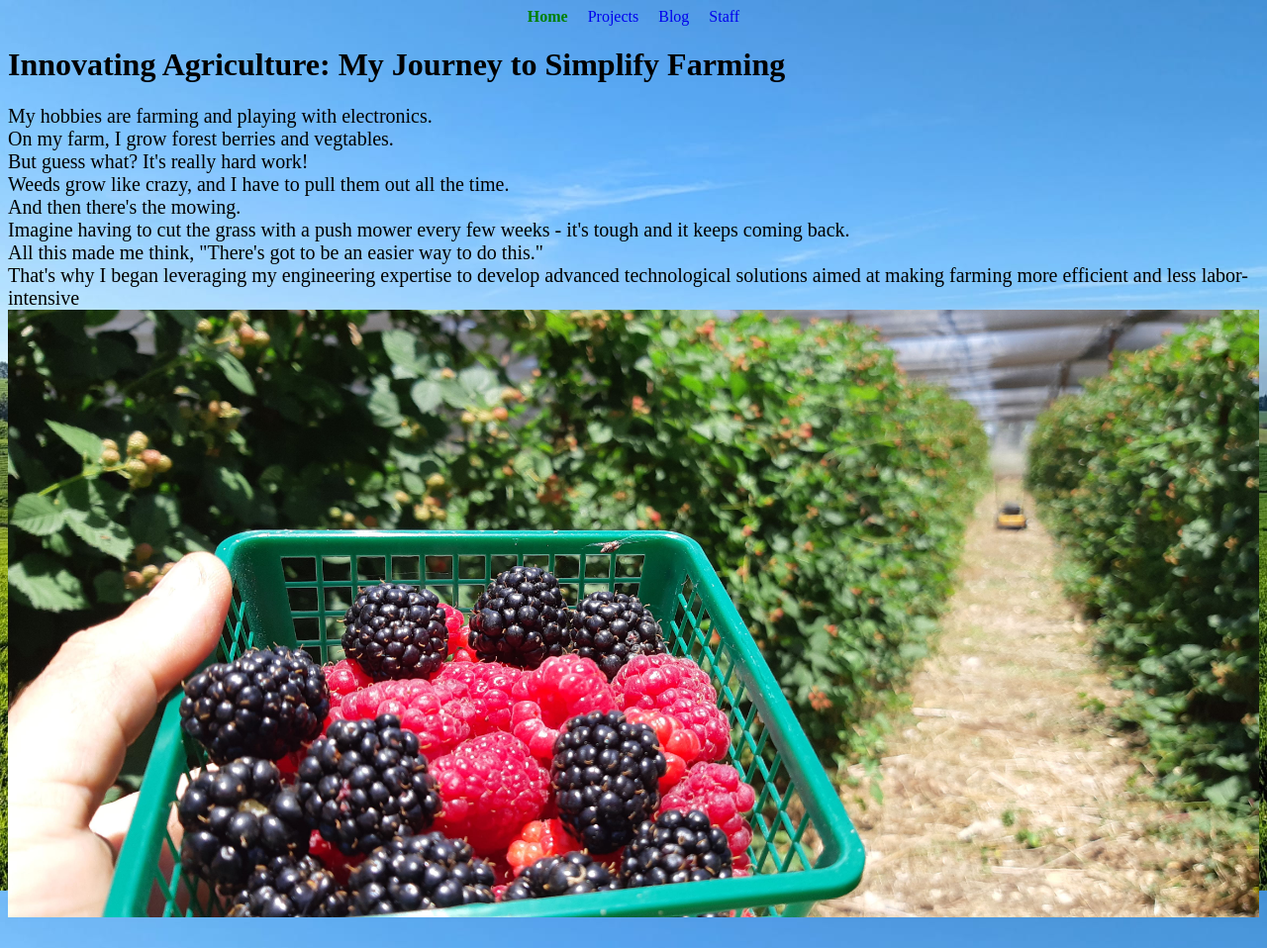
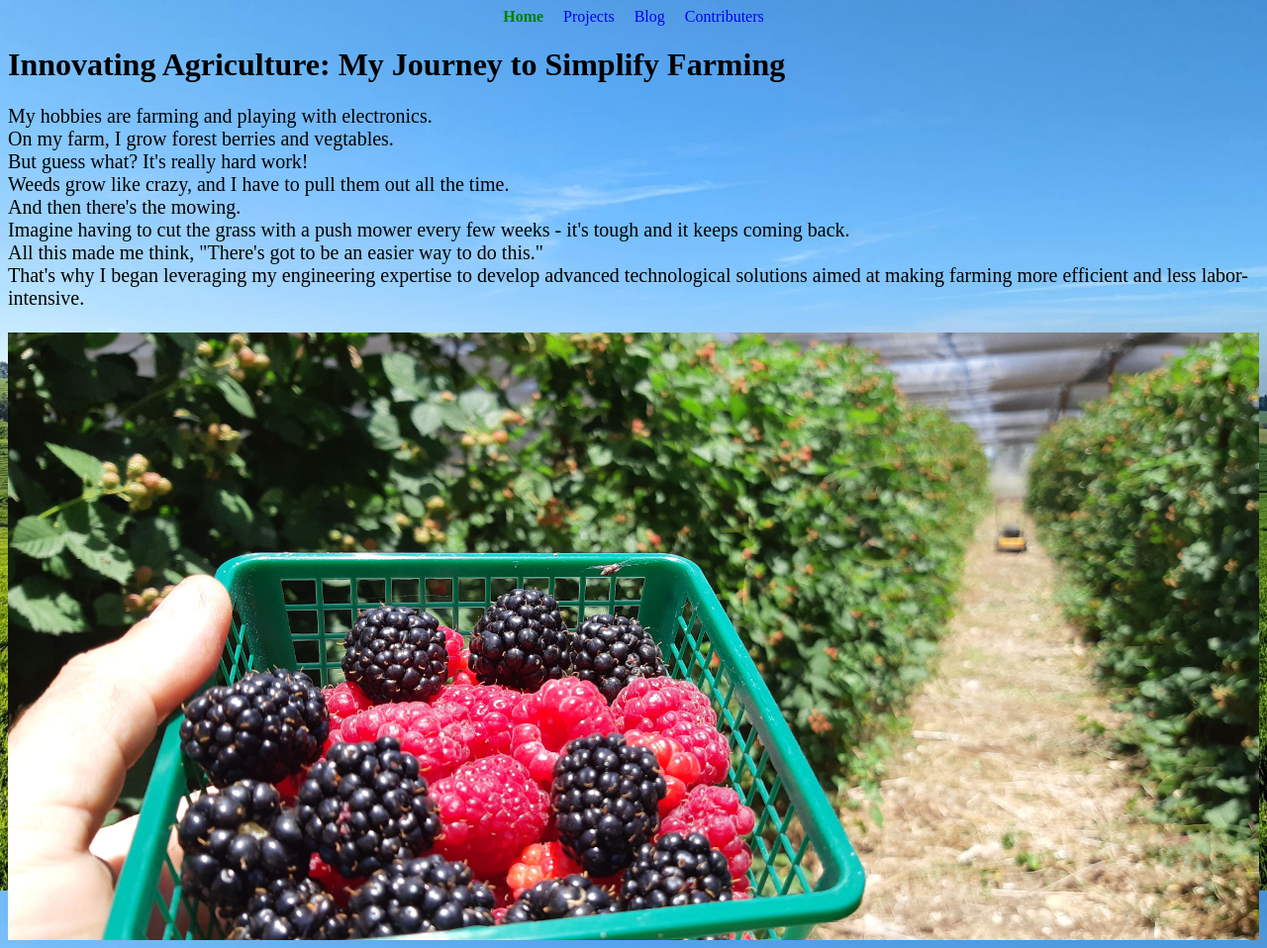
Before and after one commit to rgabbai/rgabbai.github.io, a Jekyll site: the page built from index.html, in a window 1280 px wide. Shown: the whole page at 99% size. Built offline with Jekyll 4.4.1, drawn with Linux system fonts in a browser that asks for light colours.

Commit message:
adding more content

```diff
--- a/_data/navigation.yml
+++ b/_data/navigation.yml
@@ -4,5 +4,5 @@
   link: /projects.html
 - name: Blog
   link: /blog.html
-- name: Staff
+- name: Contributers
   link: /staff.html
--- a/_sass/main.scss
+++ b/_sass/main.scss
@@ -60,6 +60,13 @@
     display: block;
     //float: left; /* Floats the image to the right */
     margin-left: 20px; /* Adds some space between the text and the image */
+    width: 150px; /* Or your desired width */
+    height: auto; /* Maintains aspect ratio */
+  }
+  .left-image-medium {
+    display: block;
+    //float: left; /* Floats the image to the right */
+    margin-left: 20px; /* Adds some space between the text and the image */
     width: 350px; /* Or your desired width */
     height: auto; /* Maintains aspect ratio */
   }
--- a/blog.html
+++ b/blog.html
@@ -7,7 +7,7 @@ title: Blog
 <ul>
   {% for post in site.posts %}
     <li>
-      <h2><a href="{{ post.url }}">{{ post.title }}</a></h2>
+      <h2><a href="{{ post.url }}">{{ post..date | date_to_string }} {{ post.title }}</a></h2>
       {{ post.excerpt }}
     </li>
   {% endfor %}
--- a/index.html
+++ b/index.html
@@ -11,7 +11,10 @@ title: Home
         And then there's the mowing.<br>
         Imagine having to cut the grass with a push mower every few weeks - it's tough and it keeps coming back.<br>
         All this made me think, "There's got to be an easier way to do this."<br>
-        That's why I began leveraging my engineering expertise to develop advanced technological solutions aimed at making farming more efficient and less labor-intensive
+        That's why I began leveraging my engineering expertise to develop advanced technological solutions aimed at
+        making farming more efficient and less labor-intensive.
+        <br>
+        <br>
       </p>
 
 <img src="{{ 'assets/images/field3.jpeg' | relative_url }}" alt="Robot in field" class="custom-class">
--- a/staff.html
+++ b/staff.html
@@ -1,8 +1,8 @@
 ---
 layout: default
-title: Staff
+title: Contributers
 ---
-<h1>Staff</h1>
+<h1>Contributers</h1>
 
 <ul>
   {% for cont in site.contributers %}
```
Also changed, not shown: _posts/2023-03-01-Intro.md (deleted, +0 -10 lines), _posts/2023-03-01-Mission.md (added, +14 -0 lines), _posts/2023-12-19-Advanced Weed Management Solutions.md (added, +58 -0 lines), _posts/2023-12-19-Robot.md (deleted, +0 -8 lines), projects.md (+3 -10 lines).
